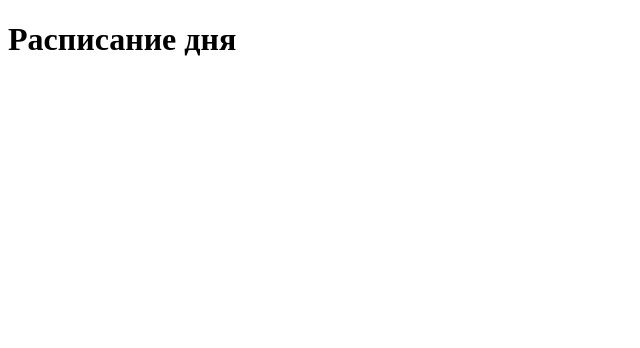
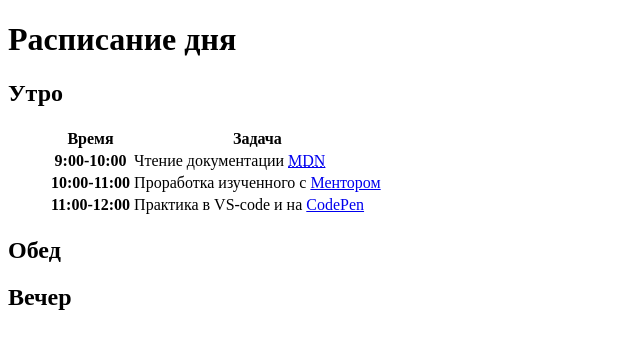
Before and after one commit to trevordatsun/wed-dev-course-romashka, a plain HTML site: page lesson-01/daily-schedule/index.html in a window 1280 px wide. Shown: the whole page, without its empty margins (0-640 px from the left). Drawn offline with Linux system fonts and the light colour scheme.

Commit message:
Создал 1 секцию страницы с таблицей

```diff
--- a/lesson-01/daily-schedule/index.html
+++ b/lesson-01/daily-schedule/index.html
@@ -10,7 +10,66 @@
       <h1>Расписание дня</h1>
     </header>
     <main>
-      <table></table>
+      <section id="morning">
+        <h2>Утро</h2>
+        <figure>
+          <table>
+            <thead>
+              <tr>
+                <th scope="col">Время</th>
+                <th scope="col">Задача</th>
+              </tr>
+            </thead>
+            <tbody>
+              <tr>
+                <th scope="row">9:00-10:00</th>
+                <td>
+                  Чтение документации
+                  <a
+                    href="https://developer.mozilla.org/ru/"
+                    title="MDN"
+                    target="_blank"
+                    rel="noopener noreferrer"
+                    ><abbr title="Mazilla Developer Network">MDN</abbr></a
+                  >
+                </td>
+              </tr>
+              <tr>
+                <th scope="row">10:00-11:00</th>
+                <td>
+                  Проработка изученного с
+                  <a
+                    href="https://chat.deepseek.com/"
+                    title="Deep"
+                    target="_blank"
+                    rel="noopener noreferrer"
+                    >Ментором</a
+                  >
+                </td>
+              </tr>
+              <tr>
+                <th scope="row">11:00-12:00</th>
+                <td>
+                  Практика в VS-code и на
+                  <a
+                    href="https://codepen.io/"
+                    title="CodePen"
+                    target="_blank"
+                    rel="noopener noreferrer"
+                    >CodePen</a
+                  >
+                </td>
+              </tr>
+            </tbody>
+          </table>
+        </figure>
+      </section>
+      <section id="lunch">
+        <h2>Обед</h2>
+      </section>
+      <section id="evening">
+        <h2>Вечер</h2>
+      </section>
     </main>
   </body>
 </html>
```
Also changed, not shown: 1 other file.
